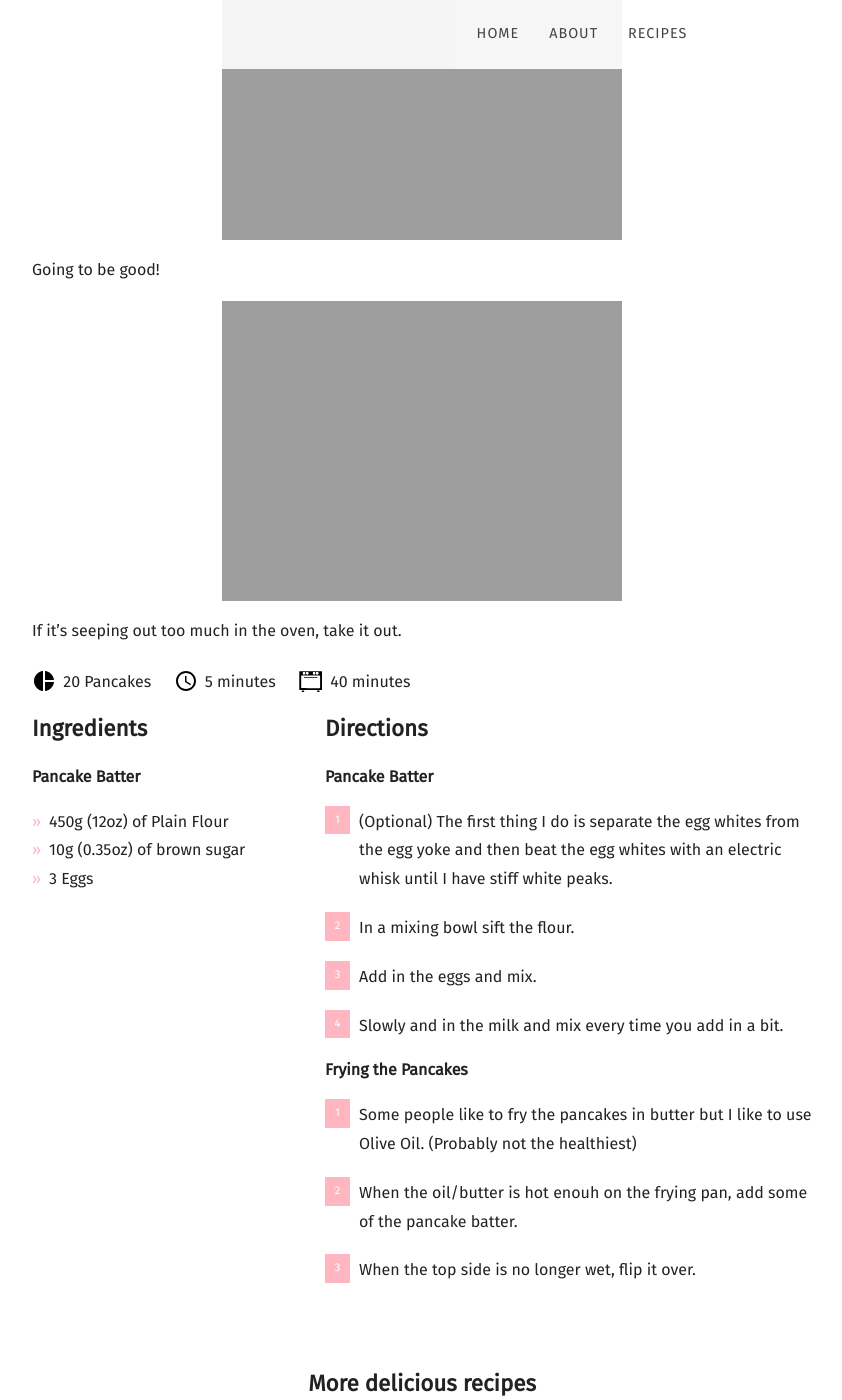
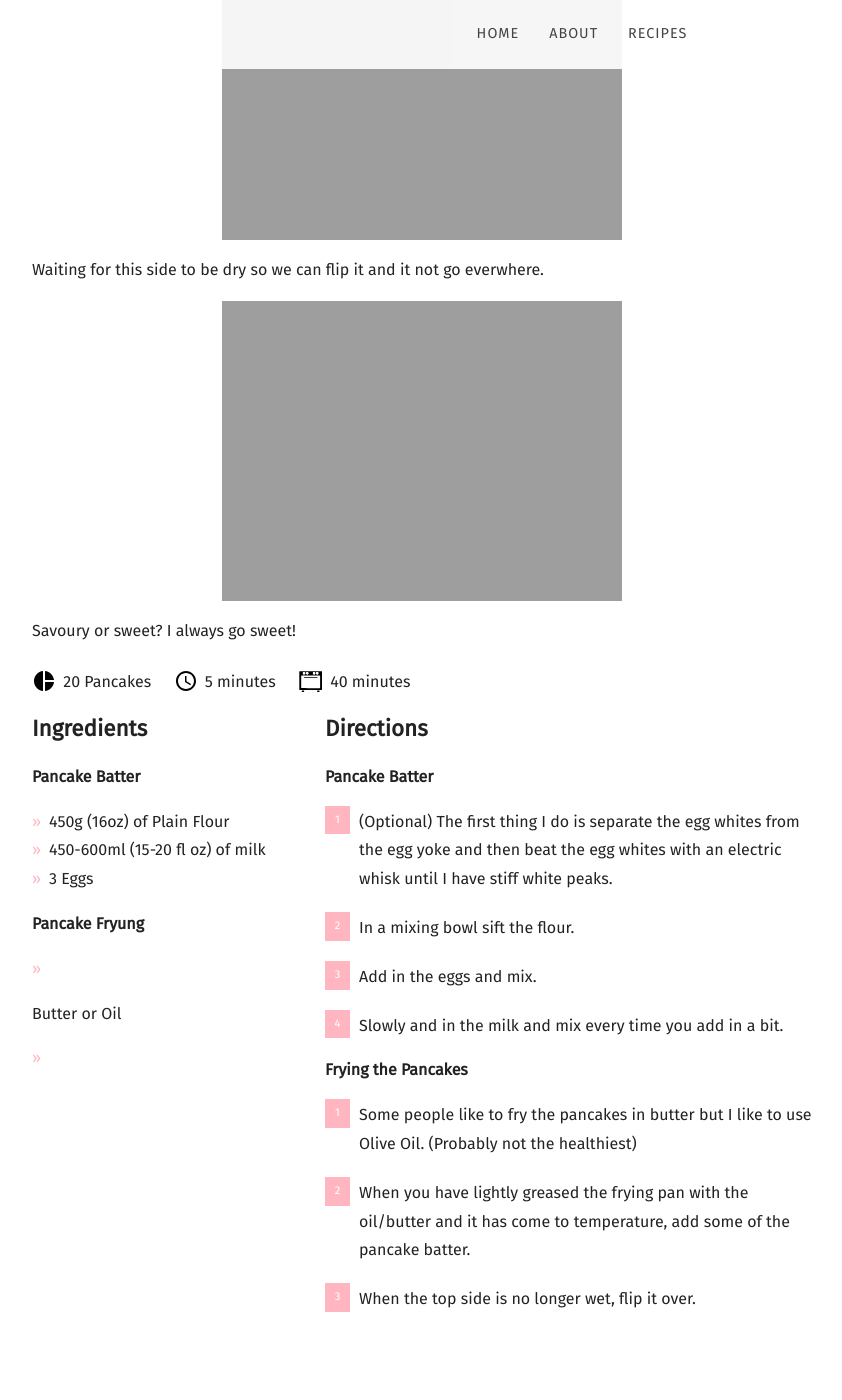
Before and after one commit to mcginleyireland/irishbaking.github.io, a Jekyll site: the page built from _posts/2021-03-07-irish-pancakes.md, in a window 1280 px wide and 1400 px high, scrolled down 1125 px. Shown: the whole window, without its empty margins (58-900 px from the left). Built offline with Jekyll 4.4.1, drawn with Linux system fonts in a browser that asks for light colours; nearby versions of some CDN libraries; some web fonts are replaced; some of the changed text lies outside the part shown.

Commit message:
Updating the pancake post.

```diff
--- a/_posts/2021-03-07-irish-pancakes.md
+++ b/_posts/2021-03-07-irish-pancakes.md
@@ -11,9 +11,15 @@ recipe:
   ingredients_markdown: |-
     **Pancake Batter**
 
-    * 450g (12oz) of Plain Flour
-    * 10g (0.35oz) of brown sugar
+    * 450g (16oz) of Plain Flour
+    * 450-600ml (15-20 fl oz) of milk
     * 3 Eggs
+
+    **Pancake Fryung**
+
+    * Butter or Oil
+
+    *
 
   directions_markdown: |-
     **Pancake Batter**
@@ -26,7 +32,7 @@ recipe:
     **Frying the Pancakes**
 
     5. Some people like to fry the pancakes in butter but I like to use Olive Oil. (Probably not the healthiest)
-    6. When the oil/butter is hot enouh on the frying pan, add some of the pancake batter.
+    6. When  you have lightly greased the frying pan with the oil/butter and it has come to temperature, add some of the pancake batter.
     7. When the top side is no longer wet, flip it over.
 
 
@@ -35,12 +41,12 @@ I was a little bit late posting this, but Pancake Tuesday is my favourite day of
 
 ![Cake](https://irishbaking.ie/images/Pancakes/Irish_Pancakes/Image_1.jpg)
 
-A bit of sugar never hurt!
+I think you're meant to leave the batter to for 30 minutes, but I rarely do this! :)
 
 ![Cake](https://irishbaking.ie/images/Pancakes/Irish_Pancakes/Image_2.jpg)
 
-Going to be good!
+Waiting for this side to be dry so we can flip it and it not go everwhere.
 
 ![Cake](https://irishbaking.ie/images/Pancakes/Irish_Pancakes/Image_3.jpg)
 
-If it's seeping out too much in the oven, take it out.
+Savoury or sweet? I always go sweet!
```
Also changed, not shown: other parts of _posts/2021-03-07-irish-pancakes.md (+1 -1 lines).
